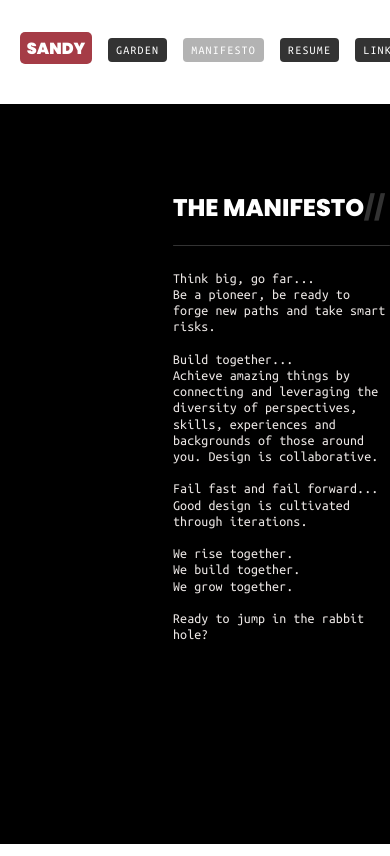
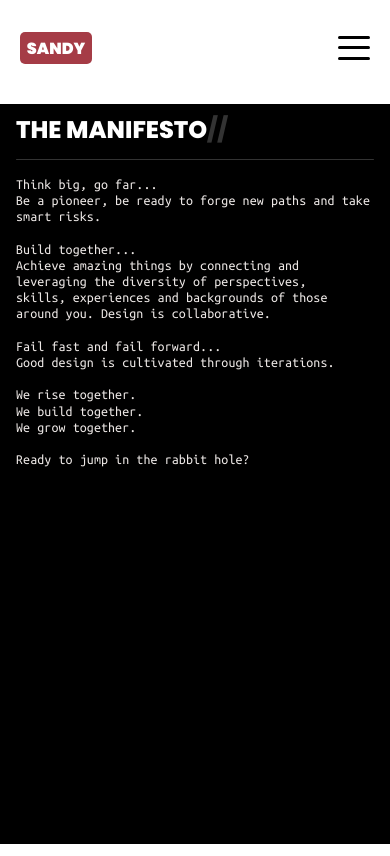
Before and after one commit to nhanng19/sn-portfolio, a React (Create React App) app: page /manifesto in a window 390 px wide. Built offline with nearby package versions, Linux system fonts and the light colour scheme.

Commit message:
finished?

```diff
--- a/src/App.jsx
+++ b/src/App.jsx
@@ -1,18 +1,43 @@
 import Garden from "./Garden";
 import Manifesto from "./Manifesto";
 import "./app.scss";
-
 import React, { Component }  from 'react';
 import { BrowserRouter, Routes, Route, Link } from 'react-router-dom';
+import Navbar from "./components/navbar/NavBar";
+import { useState, useEffect } from "react";
+function App() {
+    const [selectedSection, setSelectedSection] = useState("intro");
+  const [isMobile, setIsMobile] = useState(false);
 
-function App() {
+  useEffect(() => {
+    const handleResize = () => {
+      setIsMobile(window.innerWidth <= 768);
+    };
+
+    handleResize(); // Initial check
+
+    window.addEventListener("resize", handleResize);
+
+    return () => {
+      window.removeEventListener("resize", handleResize);
+    };
+  }, []);
+
+  const handleSectionChange = (section) => {
+    setSelectedSection(section);
+  }
   return (
-    <BrowserRouter>
-      <Routes>
-        <Route path="/garden" element={<Garden />} />
-        <Route path="manifesto" element={<Manifesto />} />
-      </Routes>
-    </BrowserRouter>
+    <>
+      <BrowserRouter>
+        <React.Fragment>
+          <Navbar />
+        </React.Fragment>
+        <Routes>
+          <Route path="/garden" element={<Garden {...{selectedSection, isMobile, setSelectedSection, handleSectionChange}} />} />
+          <Route path="manifesto" element={<Manifesto />} />
+        </Routes>
+      </BrowserRouter>
+    </>
   );
 }
 
--- a/src/Garden.jsx
+++ b/src/Garden.jsx
@@ -8,31 +8,16 @@ import Bottombar from "./components/bottombar/Bottombar";
 import Navbar from "./components/navbar/NavBar";
 import "./garden.scss";
 
-export default function Garden() {
-  const [selectedSection, setSelectedSection] = useState("intro");
-  const [isMobile, setIsMobile] = useState(false);
+export default function Garden({
+  selectedSection,
+  isMobile,
+  setSelectedSection,
+  handleSectionChange,
+}) {
 
-  useEffect(() => {
-    const handleResize = () => {
-      setIsMobile(window.innerWidth <= 768);
-    };
-
-    handleResize(); // Initial check
-
-    window.addEventListener("resize", handleResize);
-
-    return () => {
-      window.removeEventListener("resize", handleResize);
-    };
-  }, []);
-
-  const handleSectionChange = (section) => {
-    setSelectedSection(section);
-  };
 
   return (
     <div className="garden">
-      <Navbar {...{setSelectedSection}} />
       <div className={`sections ${isMobile ? "mobile" : ""}`}>
         {isMobile && (
           <>
@@ -49,7 +34,7 @@ export default function Garden() {
           </>
         )}
       </div>
-      {isMobile && <Bottombar {...{handleSectionChange, selectedSection}} />}
+      {isMobile && <Bottombar {...{ handleSectionChange, selectedSection }} />}
     </div>
   );
 }
--- a/src/Manifesto.jsx
+++ b/src/Manifesto.jsx
@@ -5,8 +5,6 @@ import "./manifesto.scss";
 export default function Manifesto() {
     return (
       <div className="manifesto">
-        <Topbar />
-
         <div className="section">
             <span class="Title title-position">
                 THE MANIFESTO<span class="Dashes">//</span>
--- a/src/components/contact/contact.scss
+++ b/src/components/contact/contact.scss
@@ -92,6 +92,7 @@
 @media screen and (max-width: 768px) {
     .contact {
         padding: 118px 16px;
+        overflow-x: hidden;
     }
     .contact .quotation-position-1 {
         margin: 16px 0 !important;
--- a/src/components/navbar/Burger.jsx
+++ b/src/components/navbar/Burger.jsx
@@ -36,16 +36,19 @@ const StyledBurger = styled.div`
 `;
 
 const Burger = ({ setSelectedSection }) => {
+    const [dark, setDark] = useState(false);
   const [open, setOpen] = useState(false);
 
   return (
     <>
       <StyledBurger open={open} onClick={() => setOpen(!open)}>
-        <div style={{ backgroundColor: "black" }} />
-        <div style={{ backgroundColor: "black" }} />
-        <div style={{ backgroundColor: "black" }} />
+        <div style={{ backgroundColor: dark ? "white" : "black" }} />
+        <div style={{  backgroundColor: dark ? "white" : "black" }} />
+        <div style={{  backgroundColor: dark ? "white" : "black" }} />
       </StyledBurger>
       <RightNav
+        dark={dark}
+        setDark={ setDark}
         setSelectedSection={setSelectedSection}
         setOpen={setOpen}
         open={open}
--- a/src/components/navbar/RightNav.jsx
+++ b/src/components/navbar/RightNav.jsx
@@ -1,7 +1,7 @@
 import React from "react";
 import styled from "styled-components";
 import { Link } from "react-router-dom";
-
+import { useState } from "react";
 const Ul = styled.ul`
   list-style: none;
   display: flex;
@@ -74,11 +74,6 @@ const Ul = styled.ul`
     display: none;
   }
 
-  .navigation {
-    font-family: Ubuntu Mono;
-    line-height: 1.4;
-    letter-spacing: 1.2px;
-  }
 
   @media (max-width: 600px) {
     flex-flow: column nowrap;
@@ -103,7 +98,7 @@ const Ul = styled.ul`
       width: 100%;
       text-align: left;
       border-bottom: 1px solid #ece7e5;
-      padding: 1.5rem 0rem;
+      padding: 1.3rem 0rem;
     }
 
     li:last-child {
@@ -130,12 +125,9 @@ const Ul = styled.ul`
   }
 `;
 
-const RightNav = ({ open, setOpen, setSelectedSection }) => {
+const RightNav = ({ open, setOpen, setSelectedSection, dark, setDark }) => {
+
   const navigation = [
-    {
-      title: "MANIFESTO",
-      href: "/manifesto",
-    },
     {
       title: "RESUME",
       href: "https://drive.google.com/file/d/1CeBOftEQb7FyD2K8waF91TloiMtjClnT/view",
@@ -153,7 +145,7 @@ const RightNav = ({ open, setOpen, setSelectedSection }) => {
     },
   ];
   return (
-    <div className="topbar">
+    <div style={{ background: dark ? "black" : "white" }} className="topbar">
       <div className="wrapper">
         <div className="left">
           <Link to="/garden" style={{ textDecoration: "none" }}>
@@ -161,7 +153,14 @@ const RightNav = ({ open, setOpen, setSelectedSection }) => {
           </Link>
         </div>
         <Ul open={open}>
-          <Link to="/garden">
+          <Link
+            onClick={() => {
+              setOpen(false);
+              setSelectedSection("intro");
+              setDark(false);
+            }}
+            to="/garden"
+          >
             <span className="logo">SANDY</span>
           </Link>
           <li key={"garden"}>
@@ -169,16 +168,33 @@ const RightNav = ({ open, setOpen, setSelectedSection }) => {
               onClick={() => {
                 setOpen(false);
                 setSelectedSection("intro");
+                setDark(false);
               }}
               to={"/garden"}
             >
               <span className="navigation">GARDEN</span>
             </Link>
           </li>
+          <li key={"manifesto"}>
+            <Link
+              onClick={() => {
+                setOpen(false);
+                setDark(true);
+              }}
+              to={"/manifesto"}
+            >
+              <span className="navigation">MANIFESTO</span>
+            </Link>
+          </li>
           {navigation.map((item) =>
             !item.isHard ? (
               <li key={item.title}>
-                <Link onClick={() => setOpen(false)} to={item.href}>
+                <Link
+                  onClick={() => {
+                    setOpen(false);
+                  }}
+                  to={item.href}
+                >
                   <span className="navigation">{item.title}</span>
                 </Link>
               </li>
--- a/src/components/right/right.scss
+++ b/src/components/right/right.scss
@@ -15,8 +15,7 @@
 @media only screen and (max-width: 600px) {
     .image-mobile {
         position: absolute !important;
-        top: unset !important;
-        bottom: -22% !important;
+        top: 65% !important;
         width: 248px !important;
         height: 371px !important;
         right: 0 !important
--- a/src/components/topbar/topbar.scss
+++ b/src/components/topbar/topbar.scss
@@ -46,7 +46,6 @@
 }
 
 
-
 .garden {
     .topbar {
         .right {
--- a/src/manifesto.scss
+++ b/src/manifesto.scss
@@ -22,3 +22,26 @@
         }
     }
 }
+
+@media screen and (max-width: 768px) {
+    .manifesto {
+        padding: 118px 1rem;
+        .section {
+            height: calc(100vh - 106px) !important;
+            .title-position {
+                padding: 0 !important;
+            }
+            .quotation-position-1 {
+            margin: 0
+
+        }
+                .line-break {
+            display: block;
+            height: 1px;
+            margin: 1rem 0;
+            border-radius: 10px;
+            background-color: #333;
+        }
+        }
+    }
+}
```
